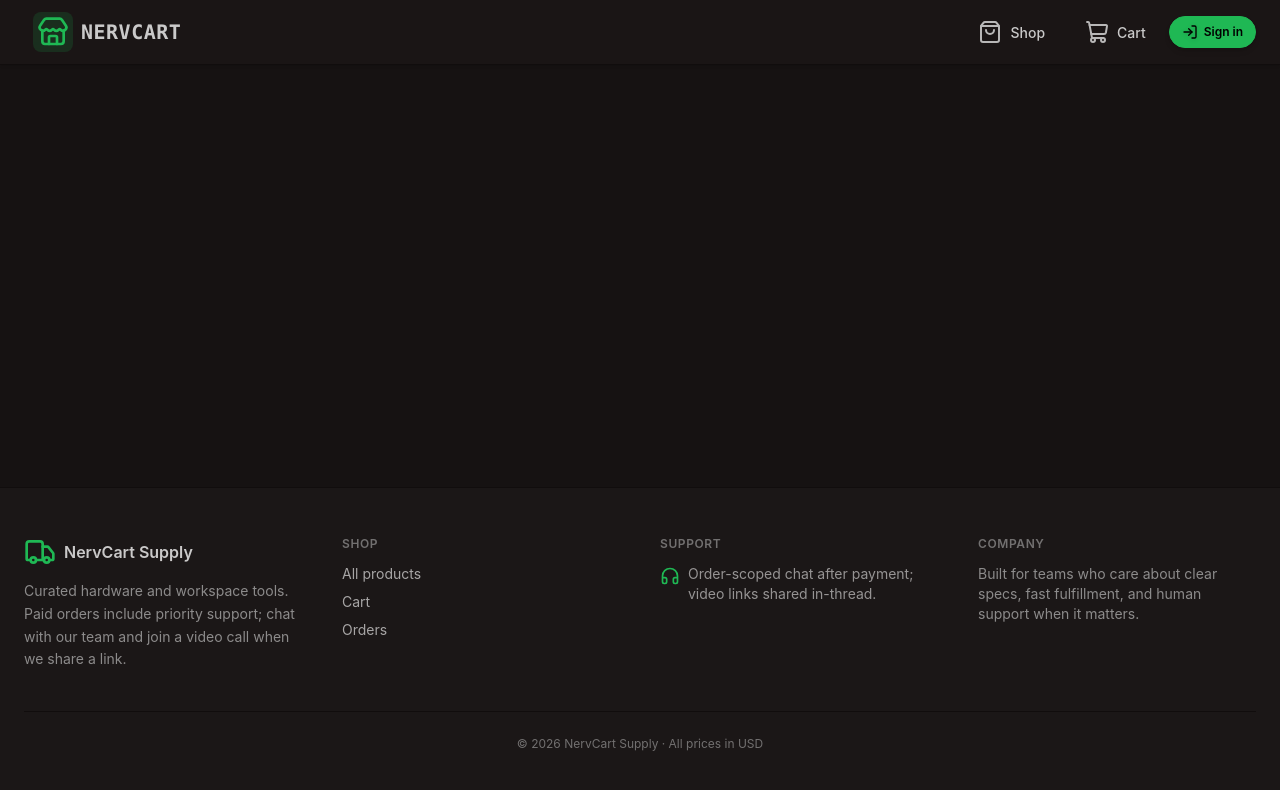
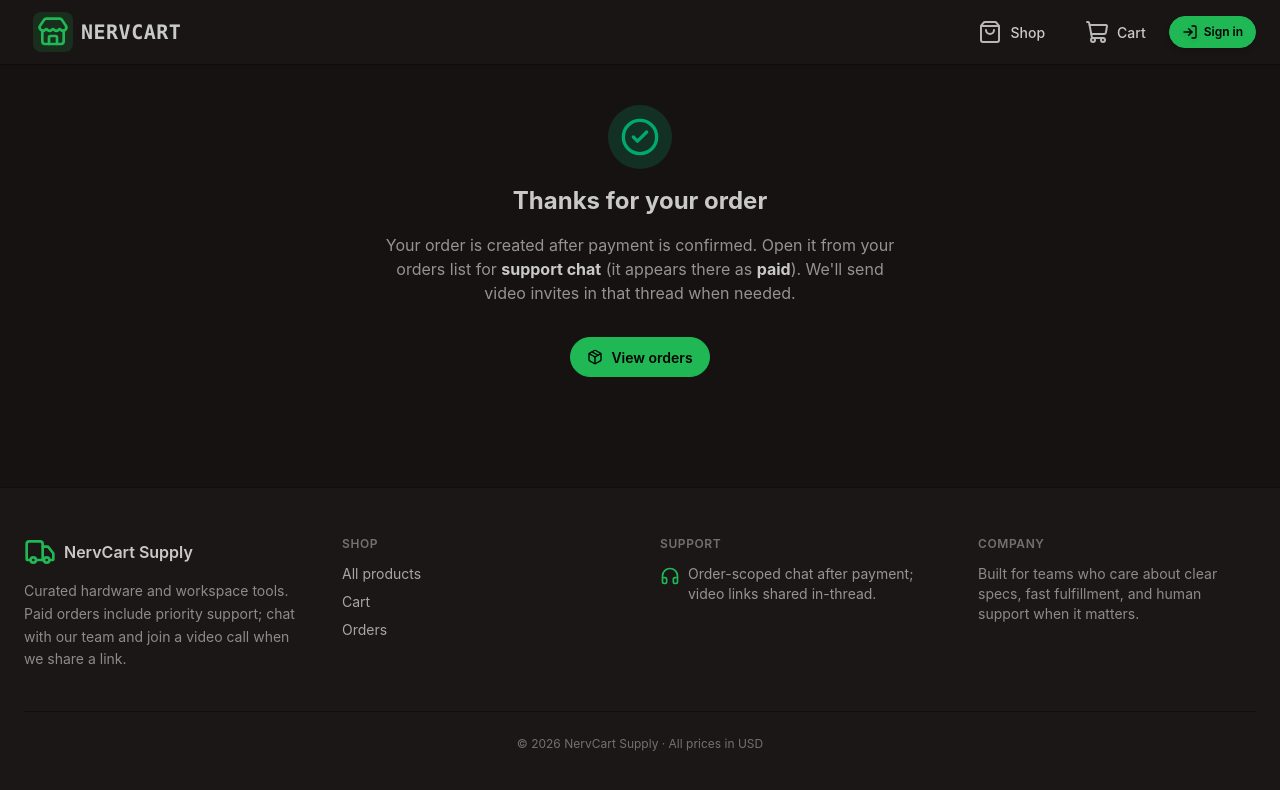
Before and after one commit to Saad7323/NervCart, a React (Vite) app in the folder frontend/: page /checkout/return in a window 1280 px wide. Shown: the top 790 px of the page. Built offline with nearby package versions, Linux system fonts and the light colour scheme; no server answers.

Commit message:
feat add checkoutreturnpage component for order confirmation

```diff
--- a/frontend/src/App.jsx
+++ b/frontend/src/App.jsx
@@ -5,6 +5,7 @@
 import HomePage from "./pages/HomePage";
 import CartPage from "./pages/CartPage";
 import OrdersPage from "./pages/OrdersPage";
+import CheckoutReturnPage from "./pages/CheckoutReturnPage";
 
 
 function App() {
@@ -19,6 +20,7 @@
         <Route path="/cart" element={<CartPage />} />
         <Route path="/orders"
         element={isSignedIn ? <OrdersPage /> : <Navigate to="/"replace />} />
+        <Route path="/checkout/return" element={<CheckoutReturnPage />} />
 
 
       </Routes>
--- /dev/null
+++ b/frontend/src/pages/CheckoutReturnPage.jsx
@@ -0,0 +1,49 @@
+import { Link, useSearchParams } from "react-router";
+import { useCart } from "../store/cart";
+import { useQueryClient } from "@tanstack/react-query";
+import { useEffect } from "react";
+import { CheckCircle2Icon, PackageIcon } from "lucide-react";
+
+function CheckoutReturnPage() {
+  const clearCart = useCart((s) => s.clear);
+
+  const [params] = useSearchParams();
+  const checkoutId = params.get("checkout_id");
+
+  const queryClient = useQueryClient();
+
+  useEffect(() => {
+    clearCart();
+    queryClient.invalidateQueries({ queryKey: ["orders"] });
+  }, [queryClient, clearCart]);
+
+  return (
+    <div className="mx-auto max-w-lg text-center">
+      <div className="avatar placeholder mx-auto mb-4">
+        <div className="w-16 rounded-full bg-success/20 text-success flex items-center justify-center">
+          <CheckCircle2Icon className="size-10" aria-hidden />
+        </div>
+      </div>
+
+      <h1 className="text-2xl font-bold text-base-content">Thanks for your order</h1>
+
+      <p className="mt-4 text-base-content/70">
+        Your order is created after payment is confirmed. Open it from your orders list for{" "}
+        <strong className="text-base-content">support chat</strong> (it appears there as{" "}
+        <strong className="text-base-content">paid</strong>). We&apos;ll send video invites in that
+        thread when needed.
+      </p>
+
+      {checkoutId ? (
+        <p className="mt-2 font-mono text-xs text-base-content/50">Checkout: {checkoutId}</p>
+      ) : null}
+
+      <Link to="/orders" className="btn btn-primary mt-8 gap-2">
+        <PackageIcon className="size-4" aria-hidden />
+        View orders
+      </Link>
+    </div>
+  );
+}
+
+export default CheckoutReturnPage;
```
